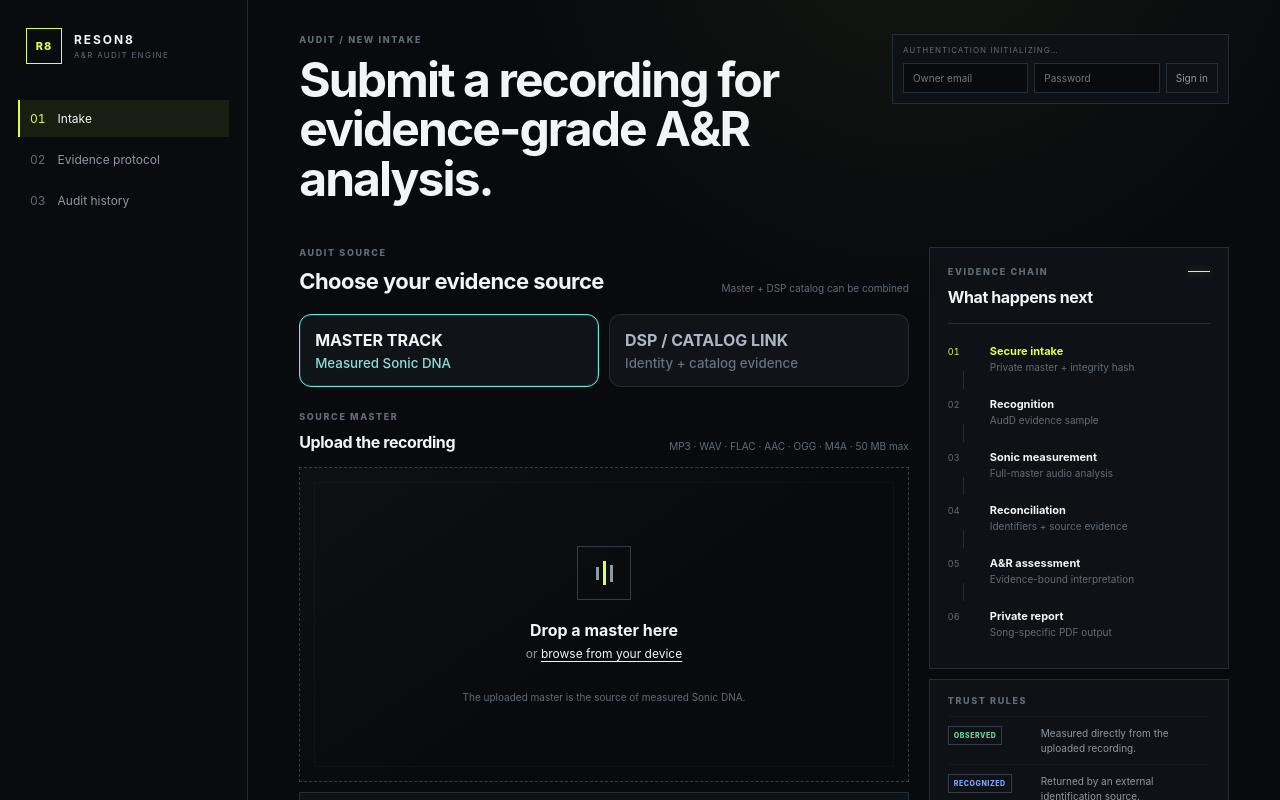
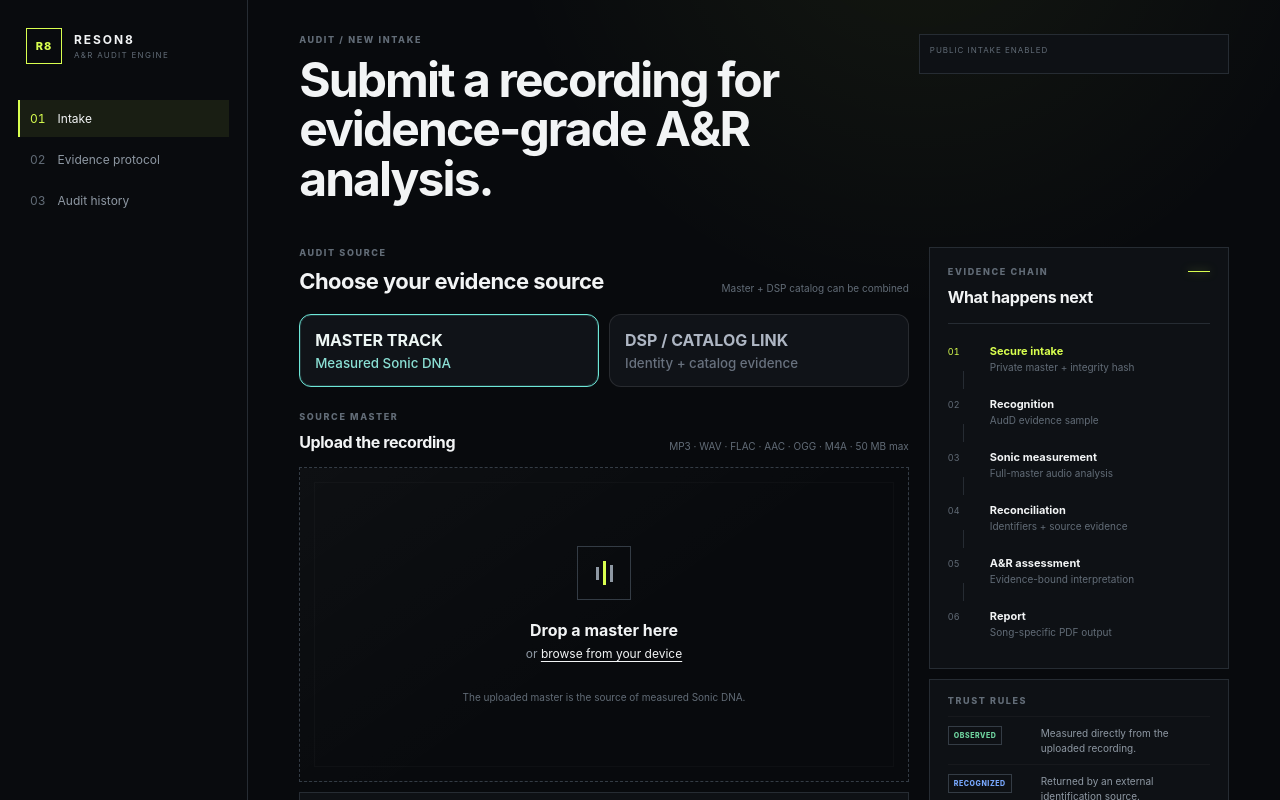
Before and after one commit to BlackBeardltd/reson8_Audit_Engine, a website: page public/index.html in a window 1280 px wide. Shown: the top 800 px of the page. Drawn offline with Linux system fonts and the light colour scheme.

Commit message:
feat(step1): remove authentication controls from intake page

```diff
--- a/public/index.html
+++ b/public/index.html
@@ -39,14 +39,8 @@
           <p class="eyebrow">AUDIT / NEW INTAKE</p>
           <h1>Submit a recording for evidence-grade A&R analysis.</h1>
         </div>
-        <div class="auth-box" id="authBox">
-          <div class="auth-status" id="authStatus">AUTHENTICATION INITIALIZING…</div>
-          <form class="auth-form" id="authForm">
-            <input id="authEmail" type="email" autocomplete="email" placeholder="Owner email" required />
-            <input id="authPassword" type="password" autocomplete="current-password" placeholder="Password" required />
-            <button class="ghost-btn" type="submit" id="authSubmit">Sign in</button>
-          </form>
-          <button class="ghost-btn hidden" type="button" id="authSignOut">Sign out</button>
+        <div class="auth-box" aria-label="Intake access status">
+          <div class="auth-status">PUBLIC INTAKE ENABLED</div>
         </div>
       </header>
 
@@ -131,7 +125,7 @@
               <div><span>SERVER HASH</span><strong id="serverHash">—</strong></div>
               <div><span>STATUS</span><strong class="queued" id="auditStatus">QUEUED</strong></div>
             </div>
-            <p id="resultMessage">Your recording is now in the private processing queue. Recognition, measurement and reconciliation run as separate evidence stages.</p>
+            <p id="resultMessage">Your recording is now in the processing queue. Recognition, measurement and reconciliation run as separate evidence stages.</p>
             <div class="report-actions hidden" id="reportActions">
               <a class="primary-btn" id="sampleReportLink" href="#" download>Download sample report <b>↓</b></a>
               <a class="ghost-btn hidden" id="fullReportLink" href="#" download>Download full report <b>↓</b></a>
@@ -155,7 +149,7 @@
               <li><span>03</span><div><strong>Sonic measurement</strong><small>Full-master audio analysis</small></div></li>
               <li><span>04</span><div><strong>Reconciliation</strong><small>Identifiers + source evidence</small></div></li>
               <li><span>05</span><div><strong>A&R assessment</strong><small>Evidence-bound interpretation</small></div></li>
-              <li><span>06</span><div><strong>Private report</strong><small>Song-specific PDF output</small></div></li>
+              <li><span>06</span><div><strong>Report</strong><small>Song-specific PDF output</small></div></li>
             </ol>
           </div>
 
```
